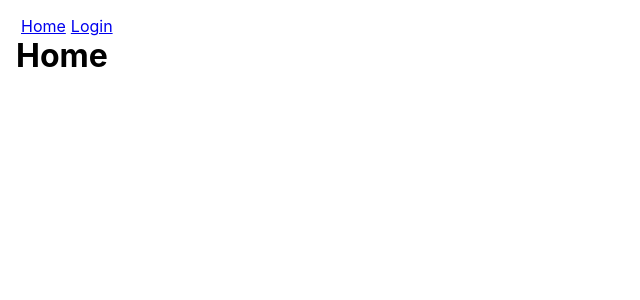
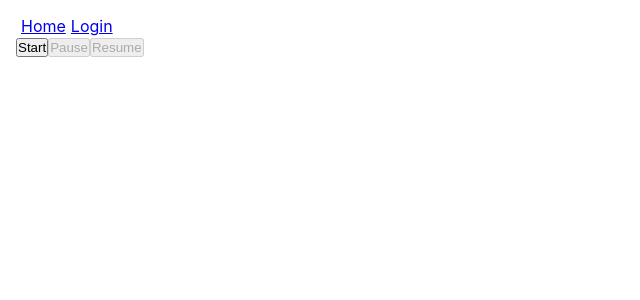
Before and after one commit to cosilayton/426FinalProject, a React (Create React App) app: page /game in a window 1280 px wide. Shown: the top 300 px of the page, without its empty margins (0-640 px from the left). Built offline with nearby package versions, Linux system fonts and the light colour scheme; no server answers.

Commit message:
Game screen + control buttons

```diff
--- a/src/App.js
+++ b/src/App.js
@@ -7,6 +7,7 @@ import {
 } from "react-router-dom";
 
 import Firebase from './firebase';
+import Game from './Game';
 import Home from './Home';
 import Login from './Login';
 import Navigation from './Navigation';
@@ -31,13 +32,16 @@ class App extends React.Component {
                 <Router>
                   <Navigation user={user} />
                   <Switch>
-                    <Route path="/">
-                      <Home />
+                    <Route path="/game">
+                      <Game />
                     </Route>
                     {user === null &&
                     <Route path="/login">
                       <Login />
                     </Route>}
+                    <Route path="/">
+                      <Home />
+                    </Route>
                   </Switch>
                 </Router>
             </div>
--- /dev/null
+++ b/src/Game.js
@@ -0,0 +1,66 @@
+import React from 'react';
+
+const SHAPES = {
+    SQUARE_2_2: 1,
+    BAR_2_1: 2
+};
+
+const TICK_EVERY_MS = 1500;
+
+class Game extends React.Component {
+
+
+    constructor(props) {
+        super(props);
+        this.state = {
+            started: false,
+            paused: false,
+            board: [
+                ['1', '1', ' '],
+                ['1', '1', ' '],
+                [' ', '1', ' '],
+                ['2', '3', '3']
+            ],
+            currentBlock: null
+            // { color: 1, shape: SHAPES.SQUARE_2_2 }
+        };
+
+    }
+
+    componentWillUnmount() {
+        clearInterval(this.intervalId);
+    }
+
+    start = () => {
+        this.setState({ started: true });
+        this.intervalId = setInterval(this.tick, TICK_EVERY_MS);
+    }
+
+    pause = () => {
+        clearInterval(this.intervalId);
+        this.intervalId = null;
+        this.setState({ paused: true });
+    }
+
+    resume = () => {
+        this.setState({ paused: false });
+        this.intervalId = setInterval(this.tick, TICK_EVERY_MS);
+    }
+
+    tick = () => {
+        console.log('tick');
+    }
+
+    render() {
+        const { started, paused } = this.state;
+        return (
+            <div>
+                <button onClick={this.start} disabled={started}>Start</button>
+                <button onClick={this.pause} disabled={!started || paused}>Pause</button>
+                <button onClick={this.resume} disabled={!started || !paused}>Resume</button>
+            </div>
+        );
+    }
+}
+
+export default Game;
--- a/src/Home.js
+++ b/src/Home.js
@@ -1,5 +1,10 @@
-function Home() {
-  return <h1>Home</h1>;
-}
+import { Link } from "react-router-dom";
+
+const Home = () => (
+  <section>
+      <h1>Home</h1>
+      <Link to='/game'>Play Game</Link>
+  </section>
+);
 
 export default Home;
```
